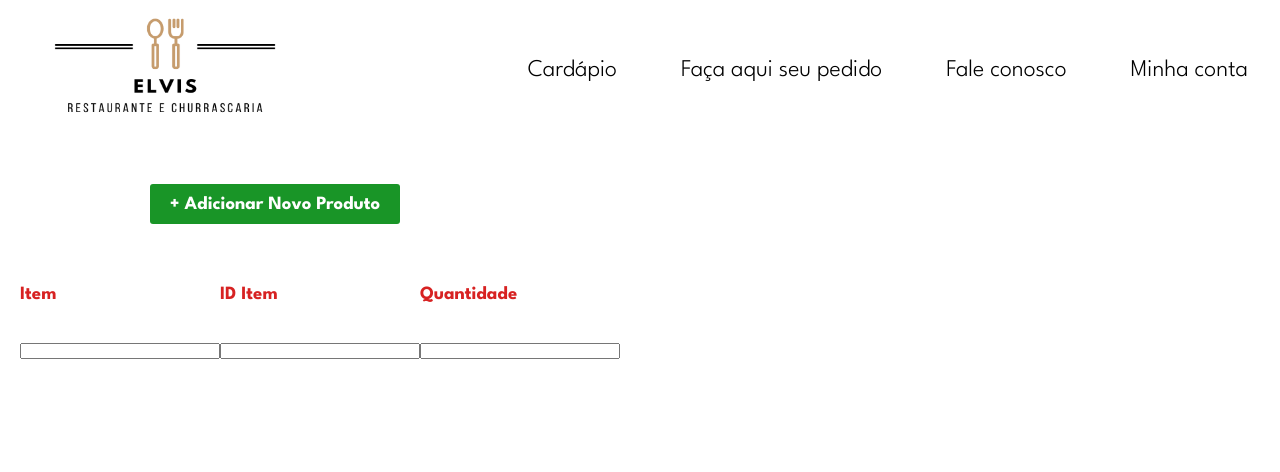
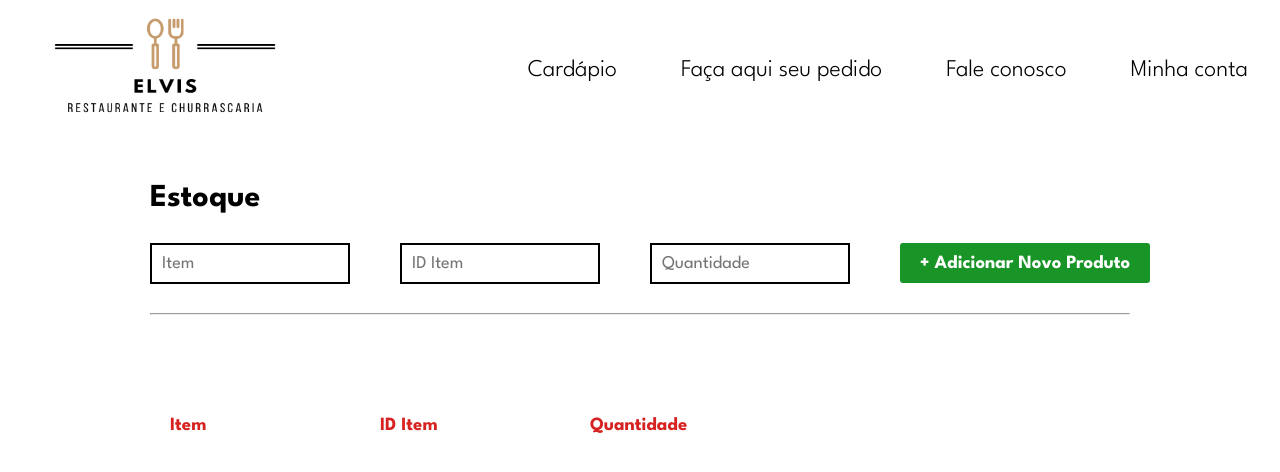
Before and after one commit to vitoriaamarals/sistemaRestaurante, a React (Vite) app in the folder React/frontSistemaRestaurante/: page /Estoque in a window 1280 px wide. Shown: the top 472 px of the page. Built offline with nearby package versions, Linux system fonts and the light colour scheme.

Commit message:
Conclusão - Estoque (Adicionar, Excluir, Alterar)

```diff
--- a/React/frontSistemaRestaurante/src/screens/Estoque/index.jsx
+++ b/React/frontSistemaRestaurante/src/screens/Estoque/index.jsx
@@ -1,82 +1,176 @@
 import "./style.css";
 import { NavigatorBar } from "../../components/components";
-import { IMaskInput } from "react-imask";
 import { useState, useRef } from "react";
-import Modal from "react-modal";
-
-Modal.setAppElement("#root");
 
 function Estoque() {
+    // STATES
+    const [listaItens, setListaItens] = useState([]);
+    const [item, setItem] = useState("");
+    const [idItemEstoque, setIDEstoque] = useState("");
+    const [qtdItem, setQtd] = useState("");
+    const [editando, setEditando] = useState(null); // Rastreador de edição
+    const [editValues, setEditValues] = useState({ item: "", idItemEstoque: "", qtdItem: "" });
+    const [popup, setPopup] = useState({ visivel: false, itemId: null }); // Controle do popup de exclusão
 
-    // STATE
-    const [modalIsOpen, setIsOpen] = useState(false);
-    const [listaItens, setListaItens] = useState(() => { return [] })
-    const [item, setItem] = useState (() => { return '' })
-    const [idItemEstoque, setIDEstoque] = useState (() => { return '' })
-    const [qtdItem, setQtd] = useState (() => { return '' })
+    // REF para gerar IDs únicos
+    const idCounter = useRef(0);
 
-    // REF
-    const idItem = useRef(0)
+    // MÉTODOS
+    function adicionarItem() {
+        if (!item || !idItemEstoque || !qtdItem) {
+            alert("Preencha todos os campos antes de adicionar um item.");
+            return;
+        }
 
-    //
-    function openModal() {
-        setIsOpen(true);
+        const novoItem = {
+            id: idCounter.current,
+            item,
+            idItemEstoque,
+            qtdItem,
+        };
+
+        setListaItens((old) => [...old, novoItem]);
+        idCounter.current++; // Incrementa o ID único
+        setItem("");
+        setIDEstoque("");
+        setQtd("");
     }
 
-    function closeModal() {
-        setIsOpen(false);
+    function limparLista() {
+        setListaItens([]);
+        idCounter.current = 0;
+    }
+
+    function iniciarEdicao(produto) {
+        setEditando(produto.id);
+        setEditValues({
+            item: produto.item,
+            idItemEstoque: produto.idItemEstoque,
+            qtdItem: produto.qtdItem,
+        });
+    }
+
+    function salvarEdicao(id) {
+        setListaItens((old) =>
+            old.map((produto) =>
+                produto.id === id ? { ...produto, ...editValues } : produto
+            )
+        );
+        setEditando(null);
+    }
+
+    function confirmarRemocao(id) {
+        setPopup({ visivel: true, itemId: id });
+    }
+
+    function removerItemConfirmado() {
+        setListaItens((old) => old.filter((produto) => produto.id !== popup.itemId));
+        setPopup({ visivel: false, itemId: null });
+    }
+
+    function cancelarRemocao() {
+        setPopup({ visivel: false, itemId: null });
     }
 
     return (
-        <div >
+        <div>
             <NavigatorBar />
             <div className="navigator-buttons">
-                <button id="adicionar-produto" onClick={openModal}><h3>+ Adicionar Novo Produto</h3></button>
-                <Modal
-                    isOpen={modalIsOpen}
-                    onRequestClose={closeModal}
-                    contentLabel="Example Modal"
-                    overlayClassName="modal-overlay"
-                    className="modal-content"
-                >
-                    <div className="placeHol">
-                        <div className="placeHol-partes" id="espaco-estoque">
-                            <div className="placeHol-texto">
-                                <h3>Nome do item*</h3>
-                            </div>
-                            <input type="text" placeholder="" />
-                        </div>
-                        <div className="placeHol-partes">
-                            <div className="placeHol-texto">
-                                <h3>ID do item*</h3>
-                            </div>
-                            <input type="text" placeholder="" />
-                        </div>
-                        <div className="placeHol-partes">
-                            <div className="placeHol-texto">
-                                <h3>Quantidade Inicial*</h3>
-                            </div>
-                            <IMaskInput
-                                mask="0000"
-                                placeholder=""
-                            />
-                        </div>
-                    </div>
-                    <button onClick={closeModal}>Close</button>
-                </Modal>
+                <h1>Estoque</h1>
+                <div id="grid-adicionar-estoque">
+                    <input
+                        type="text"
+                        placeholder="Item"
+                        value={item}
+                        onChange={(e) => setItem(e.target.value)}
+                    />
+                    <input
+                        type="text"
+                        placeholder="ID Item"
+                        value={idItemEstoque}
+                        onChange={(e) => setIDEstoque(e.target.value)}
+                    />
+                    <input
+                        type="text"
+                        placeholder="Quantidade"
+                        value={qtdItem}
+                        onChange={(e) => setQtd(e.target.value)}
+                    />
+                    <button id="adicionar-produto" onClick={adicionarItem}>
+                        <h3>+ Adicionar Novo Produto</h3>
+                    </button>
+                </div>
+                <hr />
             </div>
-            <div>
+
+            <div className="navigator-buttons">
                 <div id="grid-titulos">
                     <h3>Item</h3>
                     <h3>ID Item</h3>
                     <h3>Quantidade</h3>
                 </div>
-                <div id="grid-titulos">
-                    <input type="text" value= {item} onChange={(evento) => { setItem(evento.target.value)}} />
-                    <input type="text" value= {idItemEstoque} onChange={(evento) => { setIDEstoque(evento.target.value)}} />
-                    <input type="text" value= {qtdItem} onChange={(evento) => { setQtd(evento.target.value)}} />
+                <div className="lista-produtos">
+                    {listaItens.map((produto) => (
+                        <div key={produto.id} id="grid-titulos">
+                            {editando === produto.id ? (
+                                <>
+                                    <input
+                                        type="text"
+                                        value={editValues.item}
+                                        onChange={(e) =>
+                                            setEditValues((old) => ({ ...old, item: e.target.value }))
+                                        }
+                                    />
+                                    <input
+                                        type="text"
+                                        value={editValues.idItemEstoque}
+                                        onChange={(e) =>
+                                            setEditValues((old) => ({
+                                                ...old,
+                                                idItemEstoque: e.target.value,
+                                            }))
+                                        }
+                                    />
+                                    <input
+                                        type="text"
+                                        value={editValues.qtdItem}
+                                        onChange={(e) =>
+                                            setEditValues((old) => ({ ...old, qtdItem: e.target.value }))
+                                        }
+                                    />
+                                    <button id="botao-editar" onClick={() => salvarEdicao(produto.id)}>Salvar</button>
+                                </>
+                            ) : (
+                                <>
+                                    <p>{produto.item}</p>
+                                    <p>{produto.idItemEstoque}</p>
+                                    <p>{produto.qtdItem}</p>
+                                    <button onClick={() => confirmarRemocao(produto.id)}>Excluir</button>
+                                    <button id="botao-editar" onClick={() => iniciarEdicao(produto)}>Alterar</button>
+                                </>
+                            )}
+                        </div>
+                    ))}
                 </div>
             </div>
+
+            {/* Popup de confirmação */}
+            {popup.visivel && (
+                <div className="popup">
+                    <div className="popup-content">
+                        <h1>
+                            Excluir item {listaItens.find((produto) => produto.id === popup.itemId)?.item}?
+                        </h1>
+                        <p>Essa ação não poderá ser desfeita</p>
+                        <div className="popup-buttons">
+                            <hr />
+                            <button id="popup-excluir" onClick={removerItemConfirmado}>Excluir</button>
+                            <hr />
+                            <button id="popup-cancelar" onClick={cancelarRemocao}>Cancelar</button>
+                        </div>
+                    </div>
+                </div>
+            )}
         </div>
     );
 }
--- a/React/frontSistemaRestaurante/src/screens/Estoque/style.css
+++ b/React/frontSistemaRestaurante/src/screens/Estoque/style.css
@@ -14,35 +14,106 @@
     font-size: medium;
 }
 
-.modal-overlay {
-    position: relative;
-    display: flex;
-    align-items: center;
-    justify-content: center;
-    padding-left: 100px;
-    padding-right: 100px;
-}
-
-.modal-content {
-    width: 1000px;
-}
 
 #espaco-estoque {
     padding-top: 0px;
 }
 
-.grid-estoque {
-    display: grid;
-    grid-template-columns: 100px 100px 100px;
-}
-
 #grid-titulos {
     display: grid;
-    grid-template-columns: 200px 200px 200px;
+    grid-template-columns: 200px 200px 200px 200px 200px;
+    gap: 10px;
     padding: 20px;
+    align-items: center;
 }
 
 #grid-titulos h3 {
     color: #D72222;
     font-weight: 700;
 }
+
+#grid-titulos input {
+    font-size: 18px;
+    padding: 10px;
+    border: 2px solid #000000;
+}
+
+#grid-adicionar-estoque {
+    display: grid;
+    grid-template-columns: 200px 200px 200px 300px;
+    grid-template-rows: 100px;
+    column-gap: 50px;
+    align-items: center;
+}
+
+#grid-adicionar-estoque input {
+    font-size: 18px;
+    padding: 10px;
+    border: 2px solid #000000;
+}
+
+.lista-produtos button {
+    background-color: #CE2424;
+    font-size: 18px;
+    font-weight: 700;
+    height: 30px;
+    width: 85px;
+}
+
+#botao-editar {
+    background-color: #6A1993;
+
+}
+
+.popup {
+    position: fixed;
+    top: 0;
+    left: 0;
+    width: 100vw;
+    height: 100vh;
+    background-color: rgba(0, 0, 0, 0.5);
+    display: flex;
+    justify-content: center;
+    align-items: center;
+    z-index: 1000;
+}
+
+.popup-content {
+    background-color: white;
+    padding: 80px;
+    border-radius: 20px;
+    text-align: center;
+    box-shadow: 0px 4px 10px rgba(0, 0, 0, 0.25);
+}
+
+.popup-content h1 {
+    padding-bottom: 30px;
+    font-weight: 300;
+}
+
+.popup-buttons {
+    padding-top: 60px;
+}
+
+.popup-buttons button {
+    background-color: white;
+    padding: 10px 20px;
+    border: none;
+    border-radius: 5px;
+    cursor: pointer;
+    font-size: 24px;
+    font-weight: 700;
+    margin: 10px;
+}
+
+#popup-excluir {
+    color: #D72222;
+}
+
+#popup-cancelar {
+    color: #605B5B;
+}
+
+.popup-buttons button:hover {
+    opacity: 0.9;
+}
```
